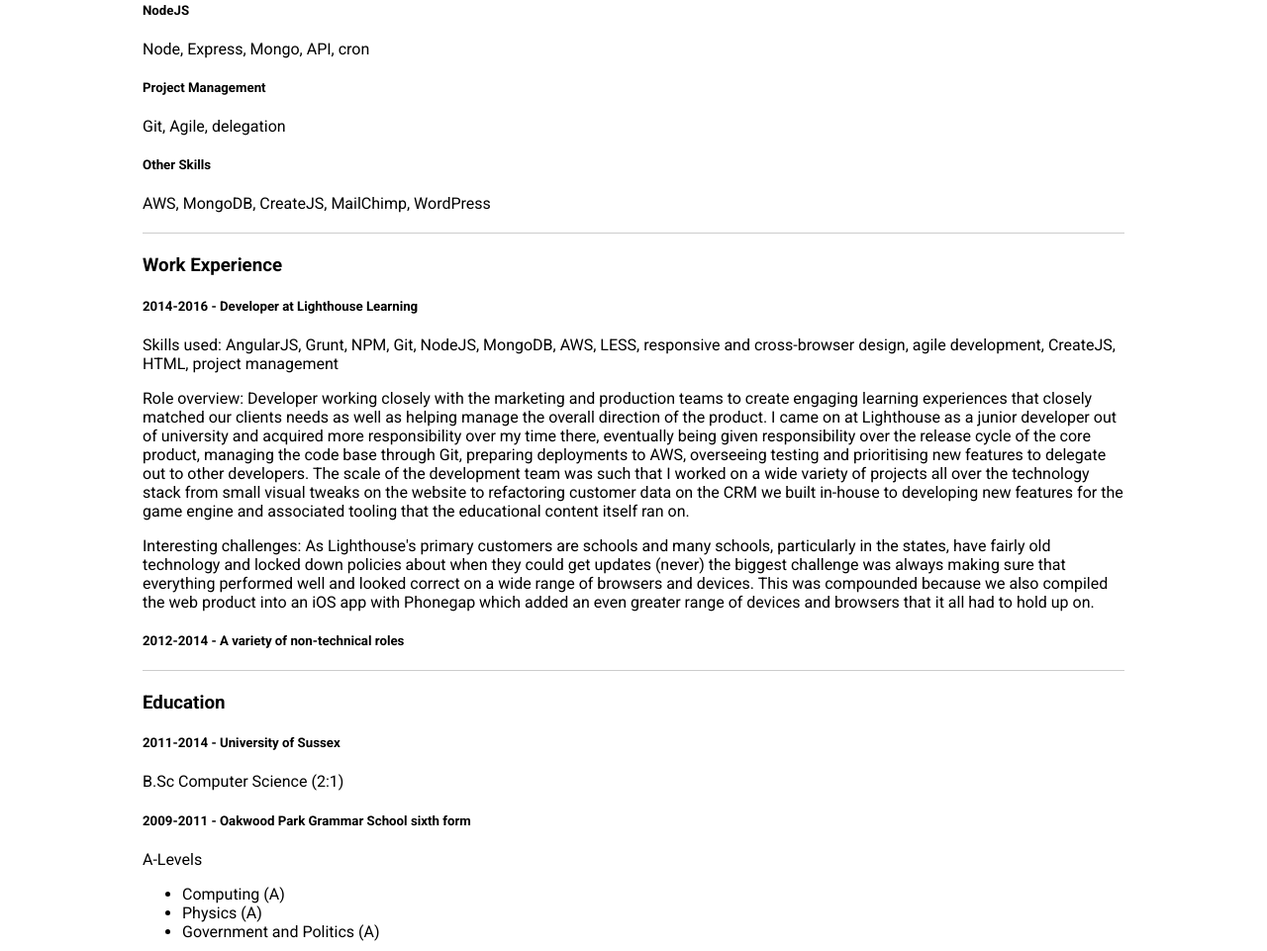
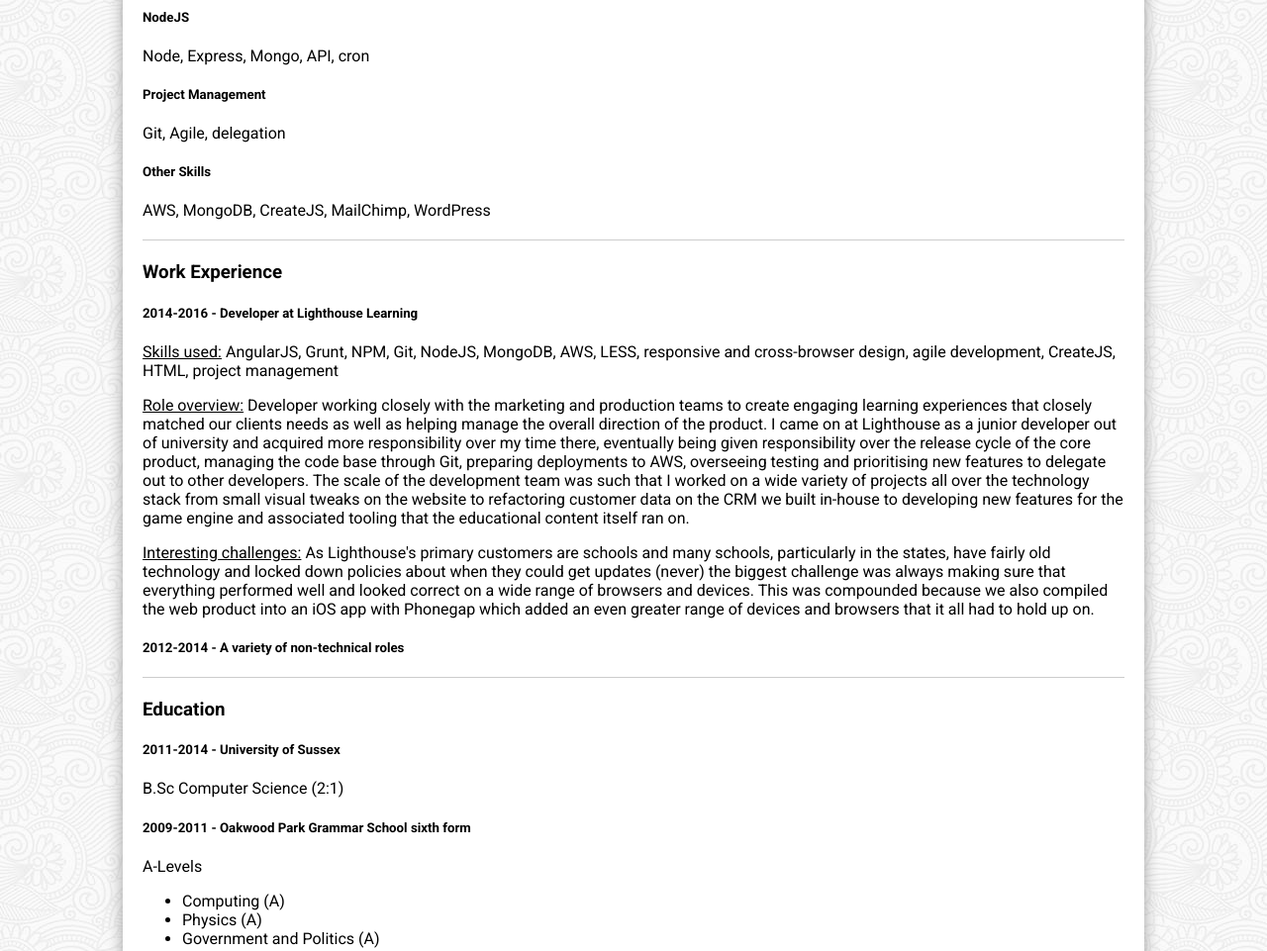
Before and after one commit to mikeprosser/Old-CV-2017, a website: page index.html in a window 1280 px wide. Shown: the part 739-1700 px from the top of the page at 99% size. Drawn offline with Linux system fonts and the light colour scheme.

Commit message:
Add background image and add draft content

```diff
--- a/index.html
+++ b/index.html
@@ -1,4 +1,5 @@
 <!DOCTYPE html>
+<!--Background pattern from subtlepatterns.com-->
 <html lang="en">
 <head>
     <meta charset="UTF-8">
@@ -49,9 +50,9 @@
             <h3>Work Experience</h3>
             <div>
                 <h5>2014-2016 - Developer at Lighthouse Learning</h5>
-                <p>Skills used: AngularJS, Grunt, NPM, Git, NodeJS, MongoDB, AWS, LESS, responsive and cross-browser design, agile development, CreateJS, HTML, project management</p>
-                <p>Role overview: Developer working closely with the marketing and production teams to create engaging learning experiences that closely matched our clients needs as well as helping manage the overall direction of the product. I came on at Lighthouse as a junior developer out of university and acquired more responsibility over my time there, eventually being given responsibility over the release cycle of the core product, managing the code base through Git, preparing deployments to AWS, overseeing testing and prioritising new features to delegate out to other developers. The scale of the development team was such that I worked on a wide variety of projects all over the technology stack from small visual tweaks on the website to refactoring customer data on the CRM we built in-house to developing new features for the game engine and associated tooling that the educational content itself ran on.</p>
-                <p>Interesting challenges: As Lighthouse's primary customers are schools and many schools, particularly in the states, have fairly old technology and locked down policies about when they could get updates (never) the biggest challenge was always making sure that everything performed well and looked correct on a wide range of browsers and devices. This was compounded because we also compiled the web product into an iOS app with Phonegap which added an even greater range of devices and browsers that it all had to hold up on.</p>
+                <p><span class="emphasise">Skills used:</span> AngularJS, Grunt, NPM, Git, NodeJS, MongoDB, AWS, LESS, responsive and cross-browser design, agile development, CreateJS, HTML, project management</p>
+                <p><span class="emphasise">Role overview:</span> Developer working closely with the marketing and production teams to create engaging learning experiences that closely matched our clients needs as well as helping manage the overall direction of the product. I came on at Lighthouse as a junior developer out of university and acquired more responsibility over my time there, eventually being given responsibility over the release cycle of the core product, managing the code base through Git, preparing deployments to AWS, overseeing testing and prioritising new features to delegate out to other developers. The scale of the development team was such that I worked on a wide variety of projects all over the technology stack from small visual tweaks on the website to refactoring customer data on the CRM we built in-house to developing new features for the game engine and associated tooling that the educational content itself ran on.</p>
+                <p><span class="emphasise">Interesting challenges:</span> As Lighthouse's primary customers are schools and many schools, particularly in the states, have fairly old technology and locked down policies about when they could get updates (never) the biggest challenge was always making sure that everything performed well and looked correct on a wide range of browsers and devices. This was compounded because we also compiled the web product into an iOS app with Phonegap which added an even greater range of devices and browsers that it all had to hold up on.</p>
             </div>
             <div>
                 <h5>2012-2014 - A variety of non-technical roles</h5>
--- a/less/style.less
+++ b/less/style.less
@@ -1,3 +1,13 @@
+body {
+    background-image: url('../img/symphony.png');
+    background-repeat: repeat;
+    background-position: top center;
+
+    @media (max-width: 499px) {
+        margin: 0;
+    }
+}
+
 * {
     font-family: 'Roboto', sans-serif;
 }
@@ -15,11 +25,16 @@
 
 #mainContainer {
     max-width: 992px;
-    margin: 0 auto;
+    margin: 15px auto 100px;
     padding: 20px;
+    background-color: white;
+    -webkit-box-shadow: 0 0 15px 0px rgba(130,130,130,0.75);
+    -moz-box-shadow: 0 0 15px 0px rgba(130,130,130,0.75);
+    box-shadow: 0 0 15px 0px rgba(130,130,130,0.75);
 
     @media (max-width: 499px) {
         text-align: center;
+        margin: 0;
     }
 }
 
@@ -47,3 +62,7 @@
         border-radius: 50%;
     }
 }
+
+.emphasise {
+    text-decoration: underline
+}
```
Also changed, not shown: css/style.css, img/symphony.png (added).
